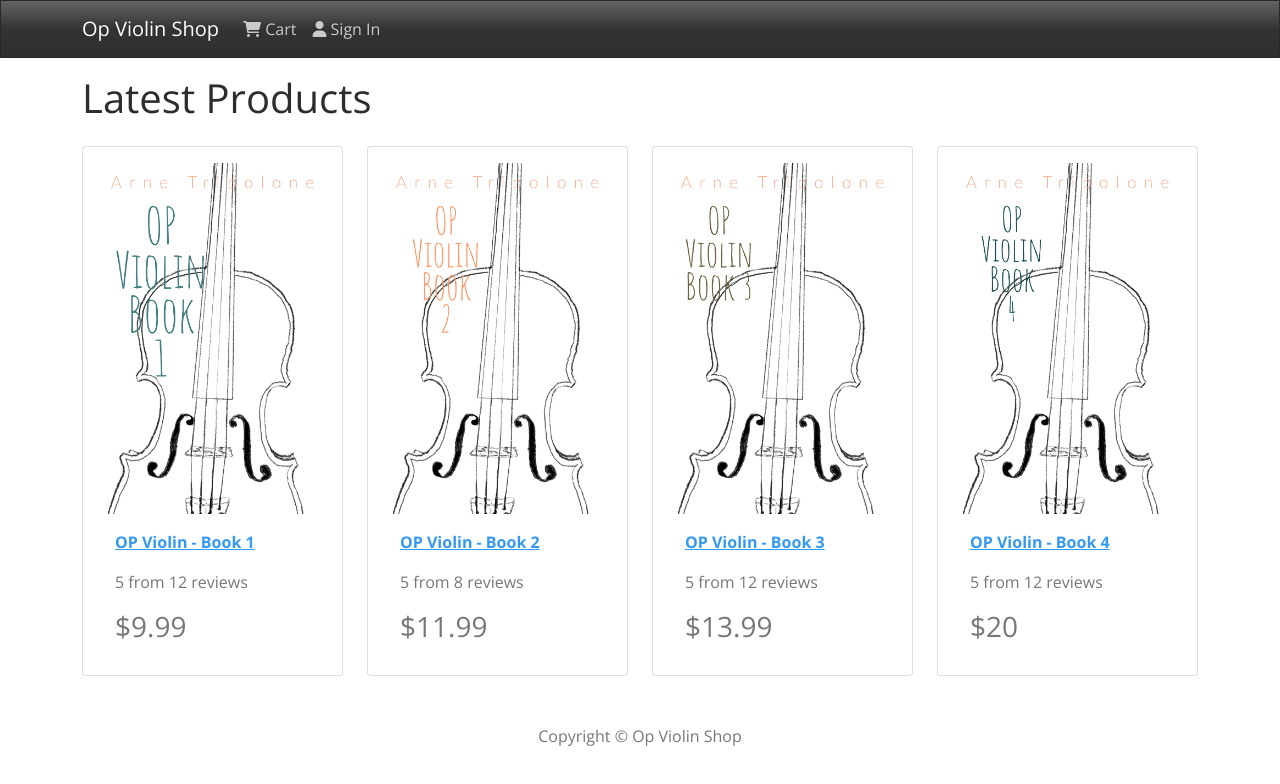
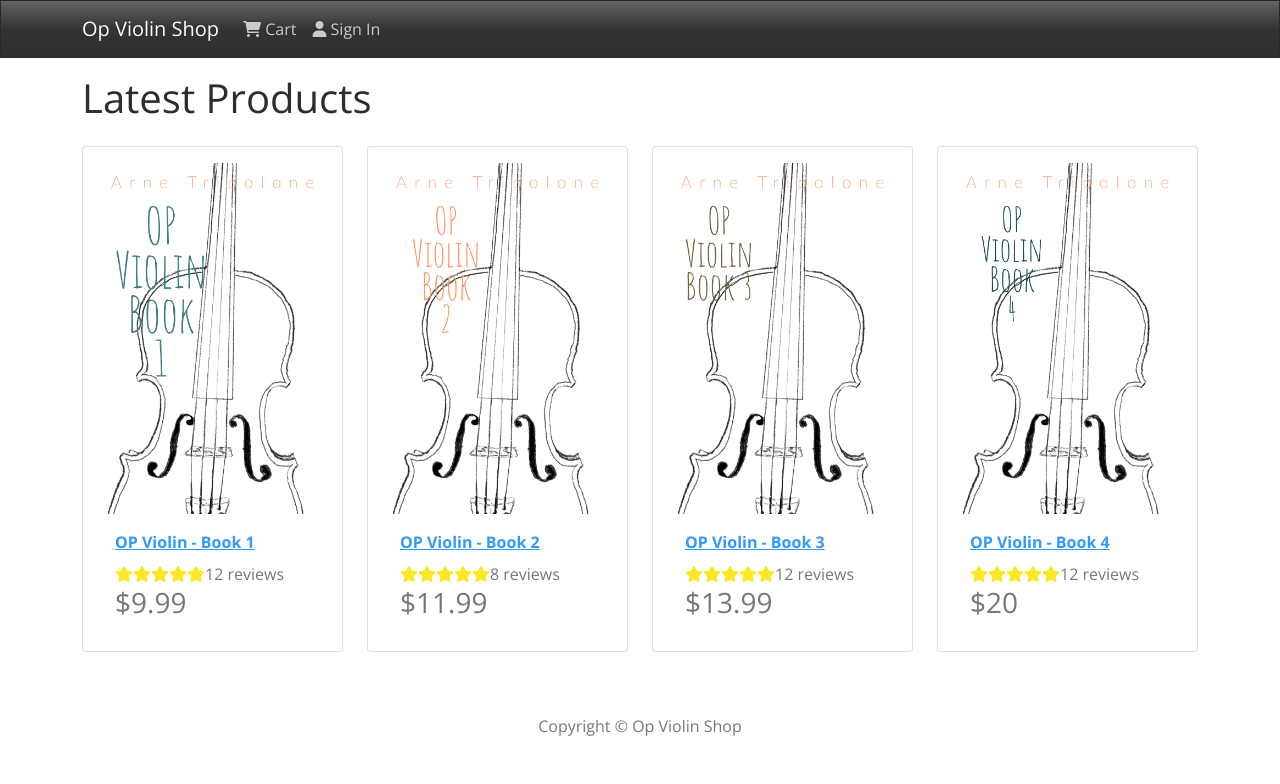
Before and after one commit to ArneTripolone/op-violin-shop, a React (Create React App) app in the folder frontend/: page /product/1 in a window 1280 px wide. Shown: the top 784 px of the page. Built offline with nearby package versions, Linux system fonts and the light colour scheme.

Commit message:
Rating stars added

```diff
--- a/frontend/src/components/Product.js
+++ b/frontend/src/components/Product.js
@@ -1,5 +1,6 @@
 import React from 'react'
 import { Card } from 'react-bootstrap'
+import Rating from './Rating'
 
 const Product = ({ product }) => {
     return (
@@ -16,9 +17,10 @@
                 </a>
 
                 <Card.Text as='div'>
-                    <div className='my-3'>
-                        {product.rating} from {product.numReviews} reviews
-                    </div>
+                    <Rating
+                    value={product.rating}
+                    text={`${product.numReviews} reviews`}
+                    />
                 </Card.Text>
 
                 <Card.Text as='h3'>
--- /dev/null
+++ b/frontend/src/components/Rating.js
@@ -0,0 +1,70 @@
+import React from 'react'
+
+const Rating = ({ value, text, color }) => {
+    return (
+        <div className='rating'>
+            <span>
+                <i style={{color}}
+                className={
+                    value >= 1
+                        ? 'fas fa-star'
+                        : value >= 0.5
+                        ? 'fas fa-star-half-alt'
+                        : 'far fa-star'
+                }
+                ></i>
+            </span>
+            <span>
+            <i style={{color}}
+                className={
+                    value >= 2
+                        ? 'fas fa-star'
+                        : value >= 1.5
+                        ? 'fas fa-star-half-alt'
+                        : 'far fa-star'
+                }
+                ></i>
+            </span>
+            <span>
+            <i style={{color}}
+                className={
+                    value >= 3
+                        ? 'fas fa-star'
+                        : value >= 2.5
+                        ? 'fas fa-star-half-alt'
+                        : 'far fa-star'
+                }
+                ></i>
+            </span>
+            <span>
+            <i style={{color}}
+                className={
+                    value >= 4
+                        ? 'fas fa-star'
+                        : value >= 3.5
+                        ? 'fas fa-star-half-alt'
+                        : 'far fa-star'
+                }
+                ></i>
+            </span>
+            <span>
+            <i style={{color}}
+                className={
+                    value >= 5
+                        ? 'fas fa-star'
+                        : value >= 4.5
+                        ? 'fas fa-star-half-alt'
+                        : 'far fa-star'
+                }
+                ></i>
+            </span>
+                <span>{text && text}</span>
+        </div>
+    )
+}
+
+Rating.defaultProps = {
+    color: '#f8e825'
+}
+
+export default Rating
```
